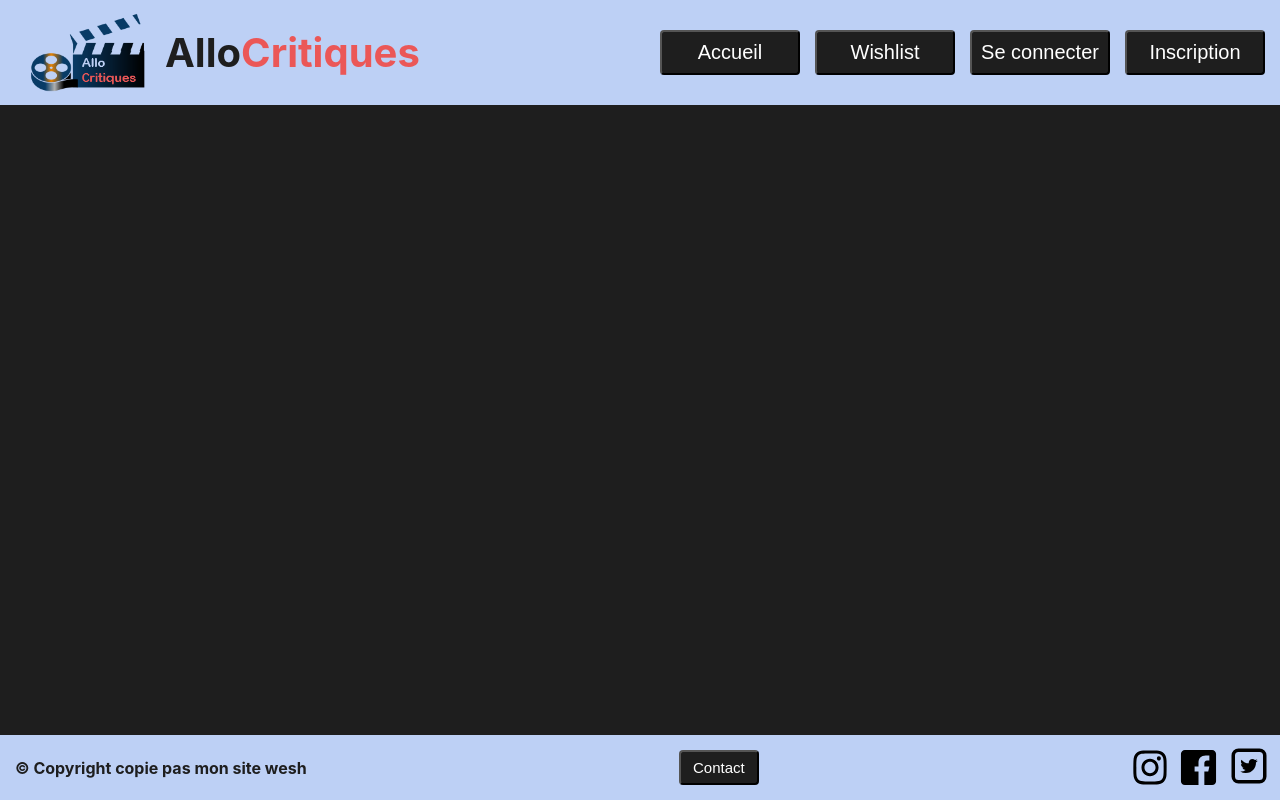
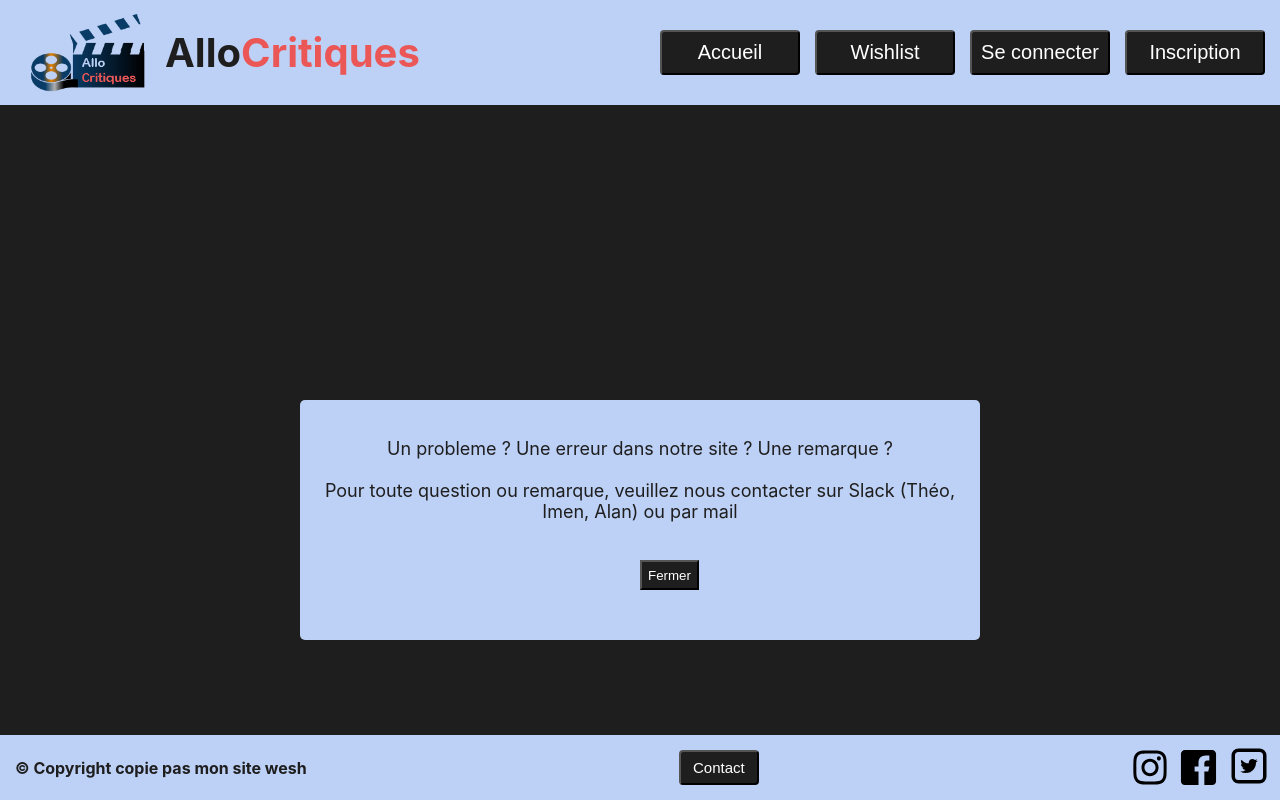
Before and after one commit to Mitaka16/AlloCritiques, a React (Create React App) app: page / in a window 1280 px wide. Both pictures are taken after a click on the button "Contact". Built offline with nearby package versions, Linux system fonts and the light colour scheme.

Commit message:
Update Header/Footer, bouton cliquable, initialisation state Logged

```diff
--- a/src/App.css
+++ b/src/App.css
@@ -1,8 +1,10 @@
 body {
   background-color: #1e1e1e;
-  color: #1E1E1E;
+  text-align: center;
+  color: white;
   margin: 0;
   padding: 0;
+  width: 100%;
   height: 100%;
 }
 
--- /dev/null
+++ b/src/Header_Footer/Contact.js
@@ -0,0 +1,33 @@
+import React, { Component } from "react";
+import ReactDOM from "react-dom";
+
+class Modal extends Component {
+  constructor(props) {
+    super(props);
+
+    this.popUpContainer = document.createElement("div");
+
+    document.body.appendChild(this.popUpContainer);
+  }
+
+  componentWillUnmount() {
+    document.body.removeChild(this.popUpContainer);
+  }
+
+  render() {
+      return ReactDOM.createPortal(
+          <div className="modal" onClick={this.props.close}>
+        <div>
+          <p>
+            Un probleme ? Une erreur dans notre site ? Une remarque ?<br /><br />
+            Pour toute question ou remarque, veuillez nous contacter sur Slack (Théo, Imen, Alan) ou par mail
+          </p>
+          <button>Fermer</button>
+        </div>
+      </div>,
+    this.popUpContainer
+    );
+  }
+}
+
+export default Modal;
--- a/src/Header_Footer/Footer.js
+++ b/src/Header_Footer/Footer.js
@@ -1,23 +1,48 @@
 import "../Header_Footer/footer.css"
 import React, { Component } from 'react'
+import Modal from './Contact'
 import Instagram from '../Images/Logos/Instagram.svg'
 import Facebook from '../Images/Logos/Facebook.svg'
 import Twitter from '../Images/Logos/Twitter.svg'
 
 class Footer extends Component {
+    constructor(props) {
+        super(props)
+
+        this.state = {
+            showModal: false
+    }
+}
+
+    handleShow = () => {
+        this.setState({
+            showModal: true
+        })
+    }
+
+    handleHide = () => {
+        this.setState({
+            showModal: false
+        })
+    }
+
     render() {
+
+        const modal = this.state.showModal && <Modal close={this.handleHide} />
+
         return (
-            <footer className='Footer'>
+            <footer>
                 <div className='Copyright'>
                     © Copyright copie pas mon site wesh
                         </div>
 
-                <button className='Contact'>Contact</button>
+                <button className='Contact' onClick={this.handleShow}>Contact</button>
+                {modal}
 
                 <div className='Logo_Reseau'>
-                    <img src={Instagram} alt='Logo Instagram' />
-                    <img src={Facebook} alt='Logo Facebook' />
-                    <img src={Twitter} alt='Logo Twitter' />
+                    <a href='https://www.instagram.com/ducati_m821/?hl=fr'><img src={Instagram} alt='Logo Instagram' /></a>
+                    <a href='https://www.facebook.com/AFPA.JEUNES'><img src={Facebook} alt='Logo Facebook' /></a>
+                    <a href='https://twitter.com/afpa_formation'><img src={Twitter} alt='Logo Twitter' /></a>
                 </div>
 
             </footer>
--- a/src/Header_Footer/Header.js
+++ b/src/Header_Footer/Header.js
@@ -1,10 +1,20 @@
 import React, { Component } from 'react'
 import Logo from '../Images/Logos/Logo_AlloCritiques.png'
 import "../Header_Footer/header.css"
+import Profile from '../Images/Logos/Profile.svg'
 
 class Header extends Component {
+    constructor(props) {
+        super(props)
+
+        this.state = {
+             Logged: false
+        }
+    }
+
     render() {
-        return (
+        const {Logged} = this.state
+         return (
             <header>
                 <div className='Logo_Header'>
                     <img src={Logo} alt='Logo AlloCritiques' />
@@ -13,9 +23,10 @@ class Header extends Component {
                 <div className='Bouton_Header'>
                     <button>Accueil</button>
                     <button>Wishlist</button>
-                    <button>Se connecter</button>
-                    <button>Inscription</button>
+                    {Logged ? <img src={Profile} alt='Profil' /> : <button>Se connecter</button>}
+                    {Logged ? null : <button>Inscription</button> }
                 </div>
+
             </header>
         )
     }
--- a/src/Header_Footer/footer.css
+++ b/src/Header_Footer/footer.css
@@ -4,9 +4,6 @@ footer {
   width: 100%;
   position: fixed;
   bottom: 0;
-}
-
-.Footer {
   display: flex;
   justify-content: space-between;
   align-items: center;
@@ -35,3 +32,31 @@ footer {
 .Logo_Reseau img {
   margin-right: 10px;
 }
+
+.modal {
+  position: absolute;
+  top: 400px;
+  width: 100%;
+  background-color: #1E1E1E;
+  display: flex;
+  align-items: center;
+  justify-content: center;
+}
+
+.modal > div {
+  width: 50%;
+  background-color: #BDD0F5;
+  color: #1E1E1E;
+  font-size: 18px;
+  padding: 20px;
+  min-height: 200px;
+  border-radius: 5px;
+}
+
+.modal button {
+  position: absolute;
+  background-color: #1E1E1E;
+  color: white;
+  height: 30px;
+  bottom: 50px
+}
--- a/src/Header_Footer/header.css
+++ b/src/Header_Footer/header.css
@@ -1,5 +1,6 @@
 header {
   background-color: #bdd0f5;
+  color: #1E1E1E;
   width: 100%;
   height: 105px;
   display: flex;
@@ -20,6 +21,11 @@ header {
   padding-right: 15px;
 }
 
+.Bouton_Header {
+  display: flex;
+  align-items: center;
+}
+
 .Bouton_Header button {
   margin-right: 15px;
   height: 45px;
```
Also changed, not shown: src/Images/Logos/Profile.svg (added).
